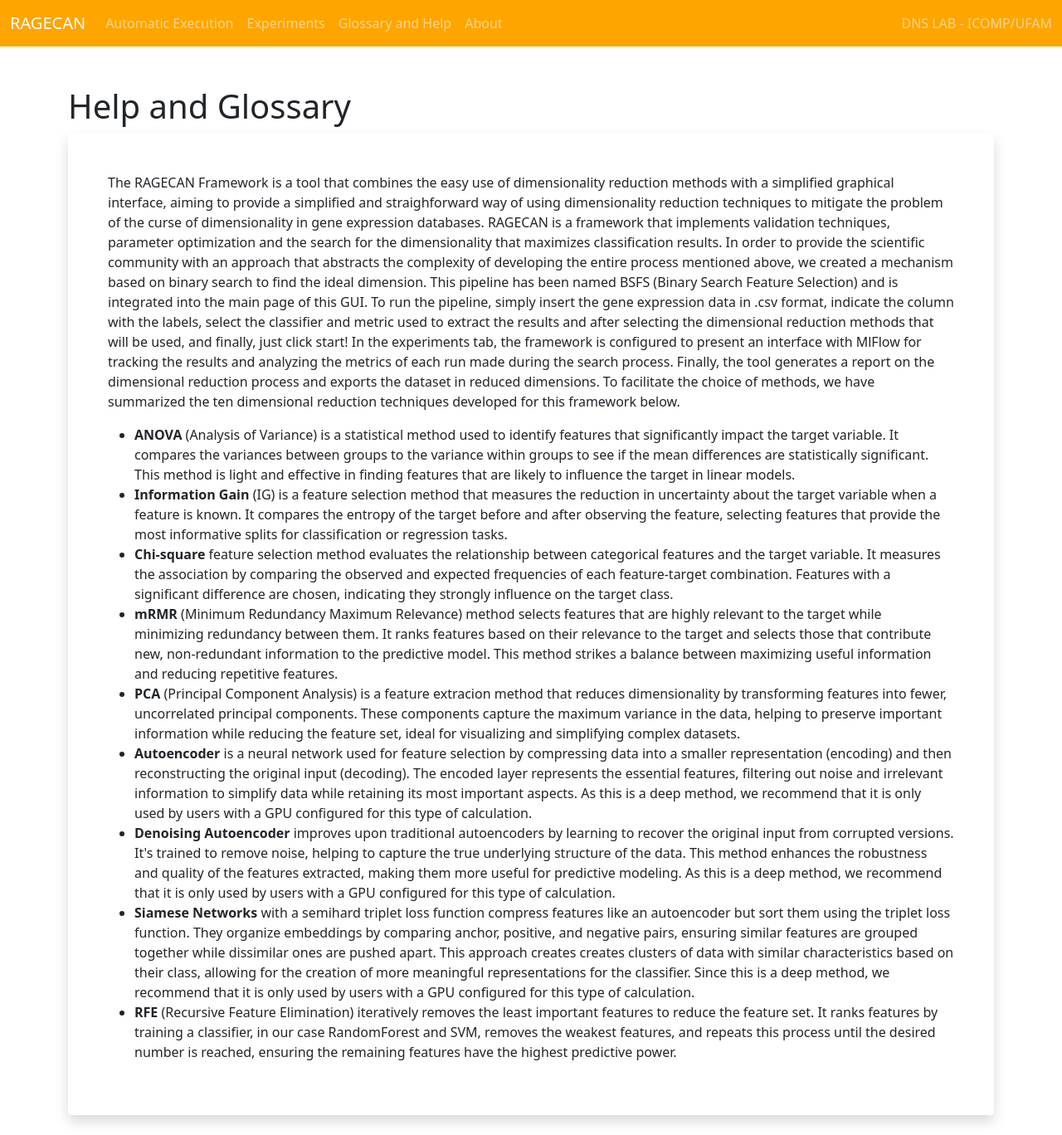
After one commit to artb/ragecan-app, a Flask app: page /help in a window 1280 px wide. The commit adds this page. Shown: the whole page at 83% size. Run offline with Flask 2, Linux system fonts and the light colour scheme.

Commit message:
Added help page and minor fixes

```diff
--- a/app.py
+++ b/app.py
@@ -14,18 +14,18 @@ def index():
 @app.route('/upload', methods=['POST'])
 def upload_file():
 	if 'file' not in request.files:
-		return "Nenhum arquivo selecionado", 400
+		return "No file selected", 400
 	file = request.files['file']
 	label_column = request.form['label_column']
 	if file.filename == '':
-		return "Nenhum arquivo selecionado", 400
+		return "No file found", 400
 	if file and file.filename.endswith('.csv'):
 		filename = os.path.join(app.config['UPLOAD_FOLDER'], file.filename)
 		file.save(filename)
 		df = pd.read_csv(filename)
-		return "Arquivo enviado e lido com sucesso", 200
+		return "CSV has been read and saved!", 200
 	else:
-		return "Formato de arquivo inválido", 400
+		return "Wrong format, use only .csv", 400
 
 @app.route('/start-experiment', methods=['POST'])
 def start_experiment():
@@ -103,5 +103,9 @@ def experiments():
 def about():
 	return render_template('about.html')
 
+@app.route('/help')
+def help():
+	return render_template('help.html')
+
 if __name__ == '__main__':
-	app.run(debug=True)
+	app.run(debug=False)\
--- a/ragecan_core/automatic_reduction_pipelines.py
+++ b/ragecan_core/automatic_reduction_pipelines.py
@@ -117,5 +117,4 @@ class BinarySearchFilterSelection:
 			self.sagecan_logger.save_metrics(metrics=wrapper_dict['test_metrics'], run_name=wrapper_dict['method_name']+'_test', params=wrapper_dict['optimized_parameters'])
 			self.sagecan_logger.add_reduction_stage_result(reductor_method_name=wrapper_dict['method_name'], train_metrics=wrapper_dict['train_metrics'], test_metrics=wrapper_dict['test_metrics'], optimized_parameters=wrapper_dict['optimized_parameters'])
 
-		logging.info('SUCESSO')
 		return pipeline_result
--- a/ragecan_core/utils.py
+++ b/ragecan_core/utils.py
@@ -46,7 +46,3 @@ class FSOptimizationResult:
     def __str__(self):
         attributes = self.to_dict()
         return '\n'.join(f"{key}: {value}" for key, value in attributes.items())
-
-# class ExperimentReductionsResults:
-#     def __init__(self):
-# 		 pass
--- a/templates/about.html
+++ b/templates/about.html
@@ -5,7 +5,7 @@
     <h1 class="text-left">About</h1>
     <div class="row">
         <div class="col-md-12">
-            <div class="border p-4">
+            <div class="p-5 bg-white shadow rounded">
                 <p class="placeholder-glow">
                     <span>The RAGECAN framework is one of the products of the research conducted by Arthur Bindá to obtain a master's degree in computer science. The solution comes from the author's dissatisfaction with the complexity of learning this very important step in manipulating gene expression data: dimensionality reduction.</span>
                     <span>The dimensional reduction phase is essential for increasing confidence in classifying cancer samples, and while computer science researchers develop more advanced and complex techniques, this type of innovation, which would benefit areas of health research outside of computer science, often takes a long time to become accessible to researchers without programming knowledge.</span>
--- a/templates/base.html
+++ b/templates/base.html
@@ -49,7 +49,7 @@
                     <a class="nav-link" aria-current="page" href="/">Automatic
                         Execution</a>
                     <a class="nav-link" href="/experiments">Experiments</a>
-                    <a class="nav-link" href="/glossary">Glossary and Help</a>
+                    <a class="nav-link" href="/help">Glossary and Help</a>
                     <a class="nav-link" href="/about">About</a>
                 </ul>
                 <span class="navbar-text">
--- /dev/null
+++ b/templates/help.html
@@ -0,0 +1,28 @@
+{% extends 'base.html' %}
+
+{% block content %}
+<div class="container mt-4">
+    <h1 class="text-left">Help and Glossary</h1>
+    <div class="row justify-content-center">
+        <div class="col-md-12">
+            <div class="p-5 bg-white shadow rounded">
+                <p class="placeholder-glow">
+                    <span>The RAGECAN Framework is a tool that combines the easy use of dimensionality reduction methods with a simplified graphical interface, aiming to provide a simplified and straighforward way of using dimensionality reduction techniques to mitigate the problem of the curse of dimensionality in gene expression databases. RAGECAN is a framework that implements validation techniques, parameter optimization and the search for the dimensionality that maximizes classification results. In order to provide the scientific community with an approach that abstracts the complexity of developing the entire process mentioned above, we created a mechanism based on binary search to find the ideal dimension. This pipeline has been named BSFS (Binary Search Feature Selection) and is integrated into the main page of this GUI.</span>
+                    <span>To run the pipeline, simply insert the gene expression data in .csv format, indicate the column with the labels, select the classifier and metric used to extract the results and after selecting the dimensional reduction methods that will be used, and finally,  just click start! In the experiments tab, the framework is configured to present an interface with MlFlow for tracking the results and analyzing the metrics of each run made during the search process. Finally, the tool generates a report on the dimensional reduction process and exports the dataset in reduced dimensions. To facilitate the choice of methods, we have summarized the ten dimensional reduction techniques developed for this framework below.</span>
+                    <ul>
+                        <li><b>ANOVA</b> (Analysis of Variance) is a statistical method used to identify features that significantly impact the target variable. It compares the variances between groups to the variance within groups to see if the mean differences are statistically significant. This method is light and effective in finding features that are likely to influence the target in linear models.</li>
+                        <li><b>Information Gain</b> (IG) is a feature selection method that measures the reduction in uncertainty about the target variable when a feature is known. It compares the entropy of the target before and after observing the feature, selecting features that provide the most informative splits for classification or regression tasks.</li>
+                        <li><b>Chi-square</b> feature selection method evaluates the relationship between categorical features and the target variable. It measures the association by comparing the observed and expected frequencies of each feature-target combination. Features with a significant difference are chosen, indicating they strongly influence on the target class.</li>
+                        <li><b>mRMR</b> (Minimum Redundancy Maximum Relevance) method selects features that are highly relevant to the target while minimizing redundancy between them. It ranks features based on their relevance to the target and selects those that contribute new, non-redundant information to the predictive model. This method strikes a balance between maximizing useful information and reducing repetitive features.</li>
+                        <li><b>PCA</b> (Principal Component Analysis) is a feature extracion method that reduces dimensionality by transforming features into fewer, uncorrelated principal components. These components capture the maximum variance in the data, helping to preserve important information while reducing the feature set, ideal for visualizing and simplifying complex datasets.</li>
+                        <li><b>Autoencoder</b> is a neural network used for feature selection by compressing data into a smaller representation (encoding) and then reconstructing the original input (decoding). The encoded layer represents the essential features, filtering out noise and irrelevant information to simplify data while retaining its most important aspects. As this is a deep method, we recommend that it is only used by users with a GPU configured for this type of calculation.</li>
+                        <li><b>Denoising Autoencoder</b> improves upon traditional autoencoders by learning to recover the original input from corrupted versions. It's trained to remove noise, helping to capture the true underlying structure of the data. This method enhances the robustness and quality of the features extracted, making them more useful for predictive modeling. As this is a deep method, we recommend that it is only used by users with a GPU configured for this type of calculation.</li>
+                        <li><b>Siamese Networks</b> with a semihard triplet loss function compress features like an autoencoder but sort them using the triplet loss function. They organize embeddings by comparing anchor, positive, and negative pairs, ensuring similar features are grouped together while dissimilar ones are pushed apart. This approach creates creates clusters of data with similar characteristics based on their class, allowing for the creation of more meaningful representations for the classifier. Since this is a deep method, we recommend that it is only used by users with a GPU configured for this type of calculation.</li>
+                        <li><b>RFE</b> (Recursive Feature Elimination) iteratively removes the least important features to reduce the feature set. It ranks features by training a classifier, in our case RandomForest and SVM, removes the weakest features, and repeats this process until the desired number is reached, ensuring the remaining features have the highest predictive power.</li>
+                    </ul>
+                </p>
+            </div>
+        </div>
+    </div>
+</div>
+{% endblock %}
```
